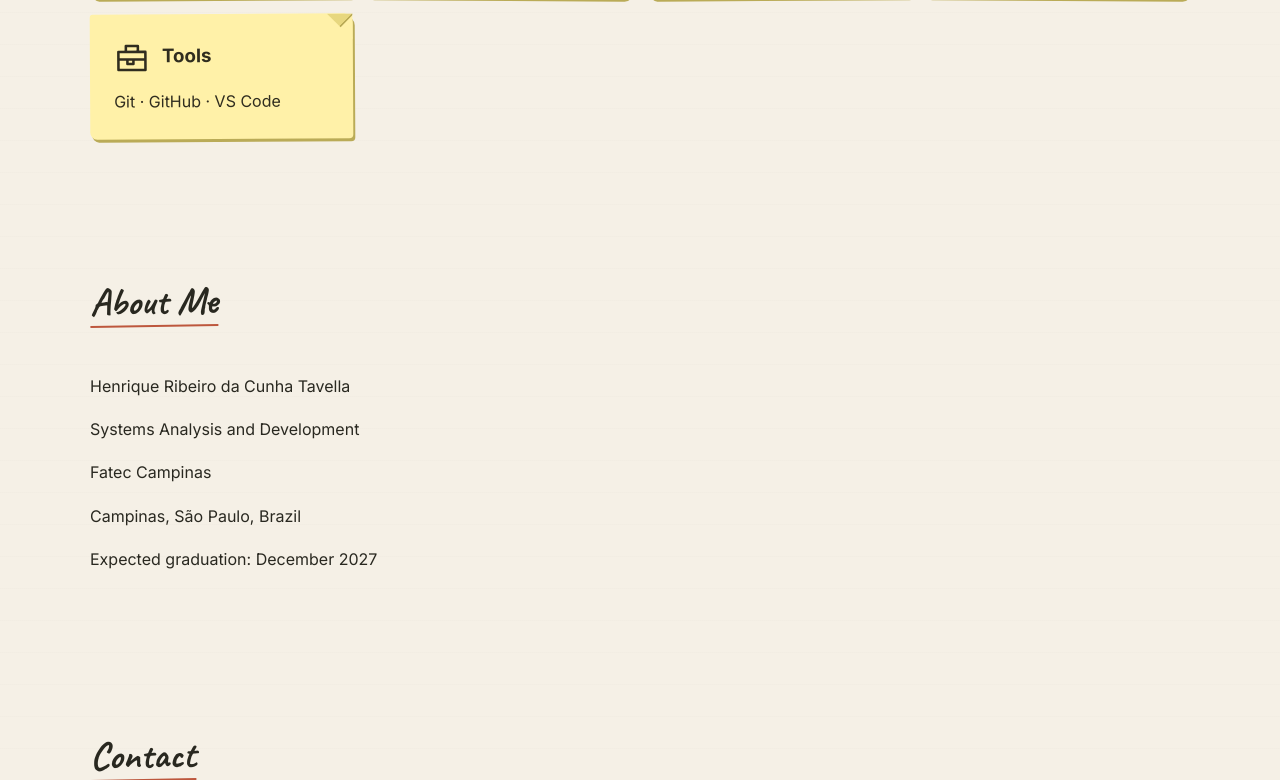
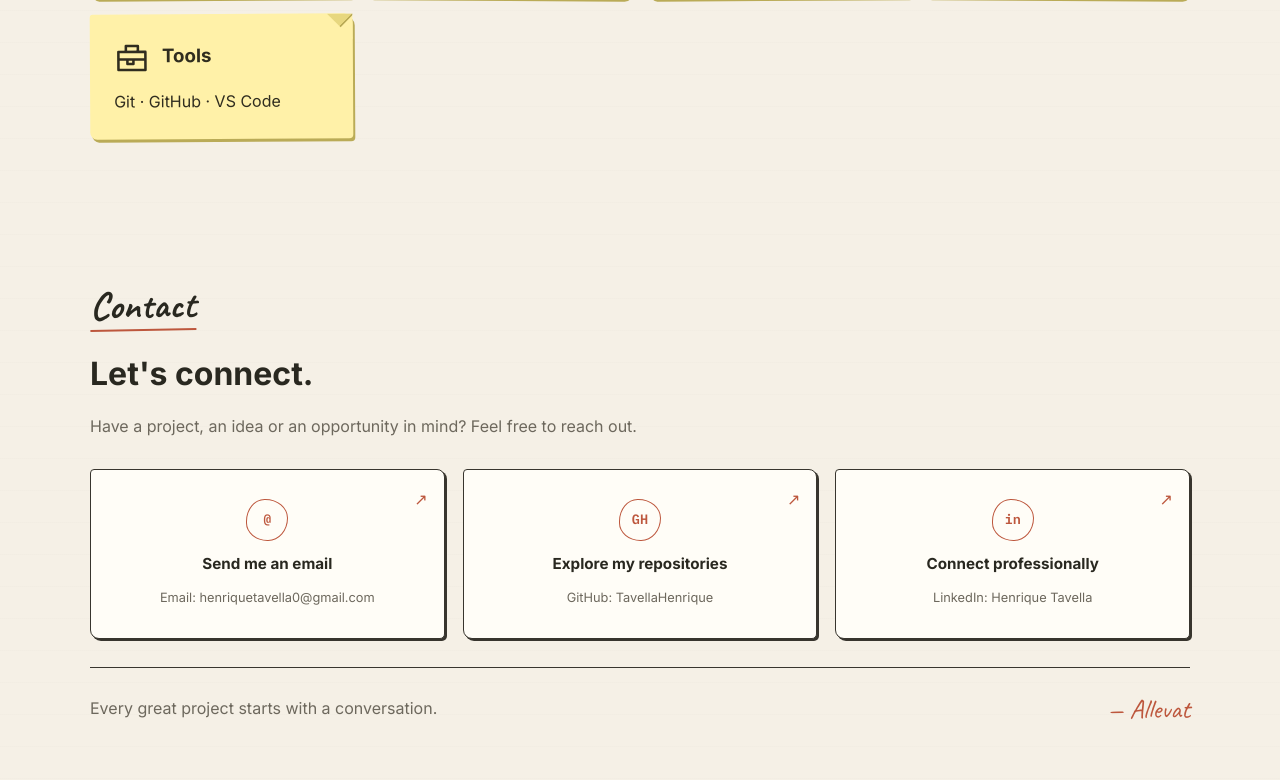
Before and after one commit to TavellaHenrique/TavellaHenrique.github.io, a Flask app: page / in a window 1280 px wide. Shown: the part 1920-2700 px from the top of the page. Run offline with Flask 3, Linux system fonts and the light colour scheme.

Commit message:
feat: remove about section

```diff
--- a/app/content.py
+++ b/app/content.py
@@ -18,7 +18,6 @@ CONTENT = {
             "home": "Home",
             "projects": "Projects",
             "skills": "Technical Skills",
-            "about": "About",
             "contact": "Contact",
         },
         "hero": {
@@ -38,7 +37,6 @@ CONTENT = {
         "sections": {
             "projects": "Projects",
             "skills": "Technical Skills",
-            "about": "About Me",
             "contact": "Contact",
         },
         "skills": {
@@ -139,13 +137,6 @@ CONTENT = {
             "closing": "Every great project starts with a conversation.",
             "signature": "— Allevat",
         },
-        "about": {
-            "full_name": "Henrique Ribeiro da Cunha Tavella",
-            "institution": "Fatec Campinas",
-            "location": "Campinas, São Paulo, Brazil",
-            "course": "Systems Analysis and Development",
-            "graduation": "Expected graduation: December 2027",
-        },
         "footer": {
             "credit": "Designed and developed by Allevat.",
             "copyright": "© {year} Henrique Tavella",
@@ -171,7 +162,6 @@ CONTENT = {
             "home": "Início",
             "projects": "Projetos",
             "skills": "Habilidades",
-            "about": "Sobre",
             "contact": "Contato",
         },
         "hero": {
@@ -191,7 +181,6 @@ CONTENT = {
         "sections": {
             "projects": "Projetos",
             "skills": "Habilidades Técnicas",
-            "about": "Sobre Mim",
             "contact": "Contato",
         },
         "skills": {
@@ -292,13 +281,6 @@ CONTENT = {
             "closing": "Todo grande projeto começa com uma conversa.",
             "signature": "— Allevat",
         },
-        "about": {
-            "full_name": "Henrique Ribeiro da Cunha Tavella",
-            "institution": "Fatec Campinas",
-            "location": "Campinas, São Paulo, Brasil",
-            "course": "Análise e Desenvolvimento de Sistemas",
-            "graduation": "Previsão de conclusão: dezembro de 2027",
-        },
         "footer": {
             "credit": "Projetado e desenvolvido por Allevat.",
             "copyright": "© {year} Henrique Tavella",
--- a/app/templates/base.html
+++ b/app/templates/base.html
@@ -27,7 +27,6 @@
             <a href="#home">{{ content.navigation.home }}</a>
             <a href="#projects">{{ content.navigation.projects }}</a>
             <a href="#skills">{{ content.navigation.skills }}</a>
-            <a href="#about">{{ content.navigation.about }}</a>
             <a href="#contact">{{ content.navigation.contact }}</a>
         </nav>
 
--- a/app/templates/index.html
+++ b/app/templates/index.html
@@ -178,16 +178,6 @@
     </div>
 </section>
 
-<section id="about" class="content-section section-container">
-    <h2>{{ content.sections.about }}</h2>
-
-    <p>{{ content.about.full_name }}</p>
-    <p>{{ content.about.course }}</p>
-    <p>{{ content.about.institution }}</p>
-    <p>{{ content.about.location }}</p>
-    <p>{{ content.about.graduation }}</p>
-</section>
-
 <section id="contact" class="content-section contact-section section-container">
     <div class="contact-heading">
         <h2>{{ content.sections.contact }}</h2>
```
Also changed, not shown: app/docs/index.html (+0 -11 lines), app/docs/pt-br/index.html (+0 -11 lines).
